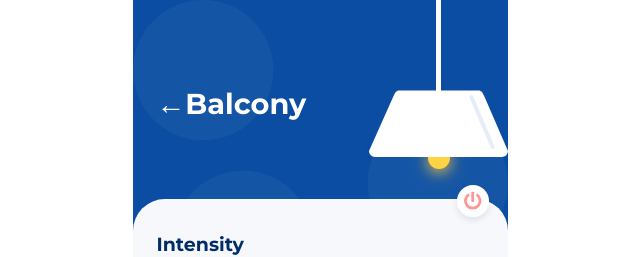
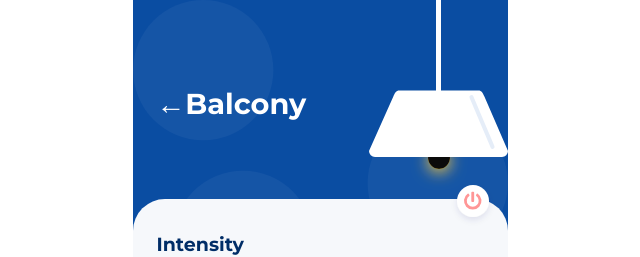
Before and after one commit to mikandermickey/Smartlights-projekt_v1, a React (Create React App) app: page /balcony in a window 1280 px wide. Shown: the top 257 px of the page, without its empty margins (320-960 px from the left). Built offline with nearby package versions, Linux system fonts and the light colour scheme.

Commit message:
svg styling som component virker

```diff
--- a/src/components/Headline.js
+++ b/src/components/Headline.js
@@ -5,6 +5,7 @@ import { RoomContext } from "../contexts/RoomContext";
 import Avatar from "./Avatar";
 import Thebulb from "./Thebulb";
 import LightControls from "./LightControls";
+import LightBulbCSS from "./LightBulbCSS";
 
 
 
@@ -30,7 +31,7 @@ const Headline = (props) => {
         <div css={style}>
             <h1 css={styleH}> &larr;{props.roomid ? props.roomid : "Control Panel"}</h1 >
             <Avatar userImage={props.roomid ? "data/img/lampe.svg" : "data/img/user.svg"} />
-            <Thebulb none={props.roomid ? "block" : "none"} />
+            <LightBulbCSS none={props.roomid ? "block" : "none"} />
             <LightControls show={props.roomid ? "none" : "none"} />
         </div>
     )
--- /dev/null
+++ b/src/components/LightBulbCSS.js
@@ -0,0 +1,30 @@
+/** @jsx jsx */
+import { css, jsx } from "@emotion/core";
+
+const LightBulbCSS = ({ fill, none }) => {
+    const style = css`
+        position: absolute;
+        top: 126px;
+        right: 34px;
+        display:${none};`
+    return (
+        <div css={style}>
+            <svg xmlns="http://www.w3.org/2000/svg" width="70" height="70" viewBox="0 0 70 70">
+                <defs>
+                    <filter id="Ellipse_10" x="0" y="0" width="70" height="70" filterUnits="userSpaceOnUse">
+                        <feOffset dy="3" input="SourceAlpha" />
+                        <feGaussianBlur stdDeviation="8" result="blur" />
+                        <feFlood flood-color="#ffc72f" />
+                        <feComposite operator="in" in2="blur" />
+                        <feComposite in="SourceGraphic" />
+                    </filter>
+                </defs>
+                <g transform="matrix(1, 0, 0, 1, 0, 0)" filter="url(#Ellipse_10)">
+                    <circle id="Ellipse_10-2" data-name="Ellipse 10" cx="11" cy="11" r="11" transform="translate(24 21)" fill={fill} />
+                </g>
+            </svg>
+        </div>
+    );
+}
+
+export default LightBulbCSS;
--- a/src/components/SingleColor.js
+++ b/src/components/SingleColor.js
@@ -7,13 +7,14 @@ const SingleColor = ({ color, add }) => {
         background-color:${color};
         width: 29px;
         height: 29px;
-        display: inline-block;
         display:flex;
         justify-content:center;
         align-items: center;
+        border:none;
+        outline: none;
     `;
     return (
-        <div css={style}><button css={css`border:none; background-color:white;`}>{add}</button></div>
+        <button css={style} onClick="click">{add}</button>
     );
 }
 
```
